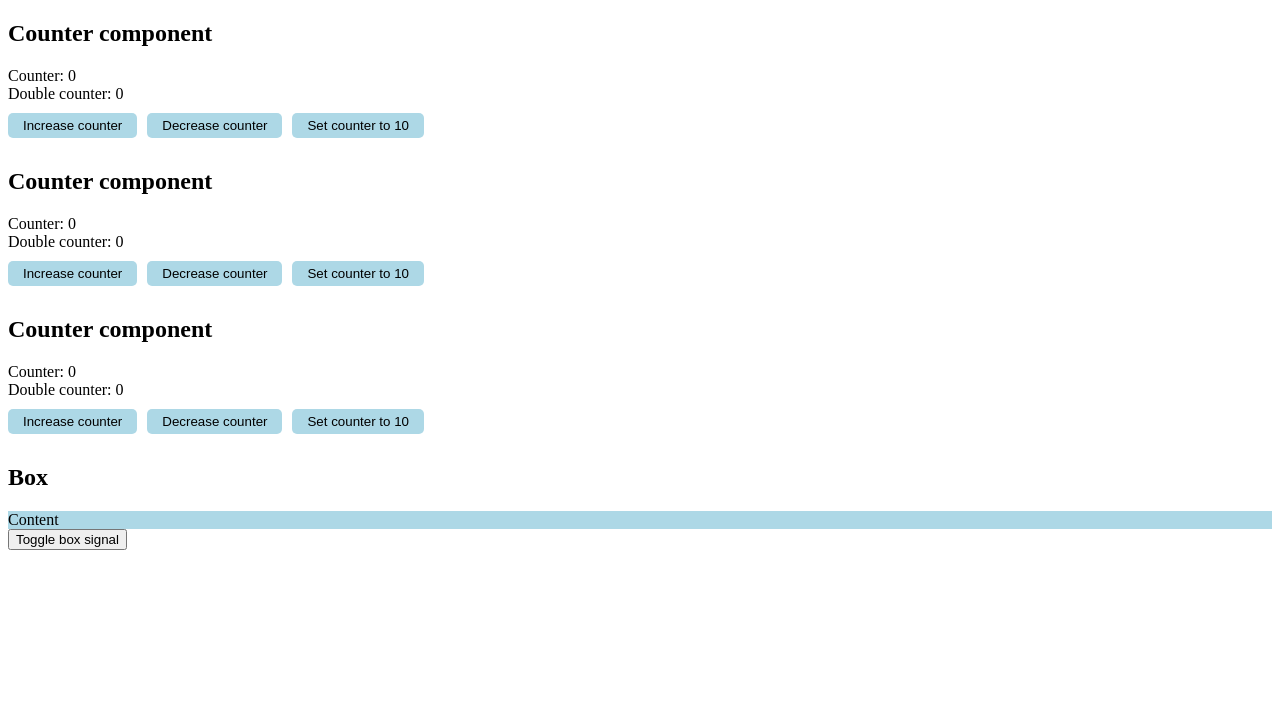
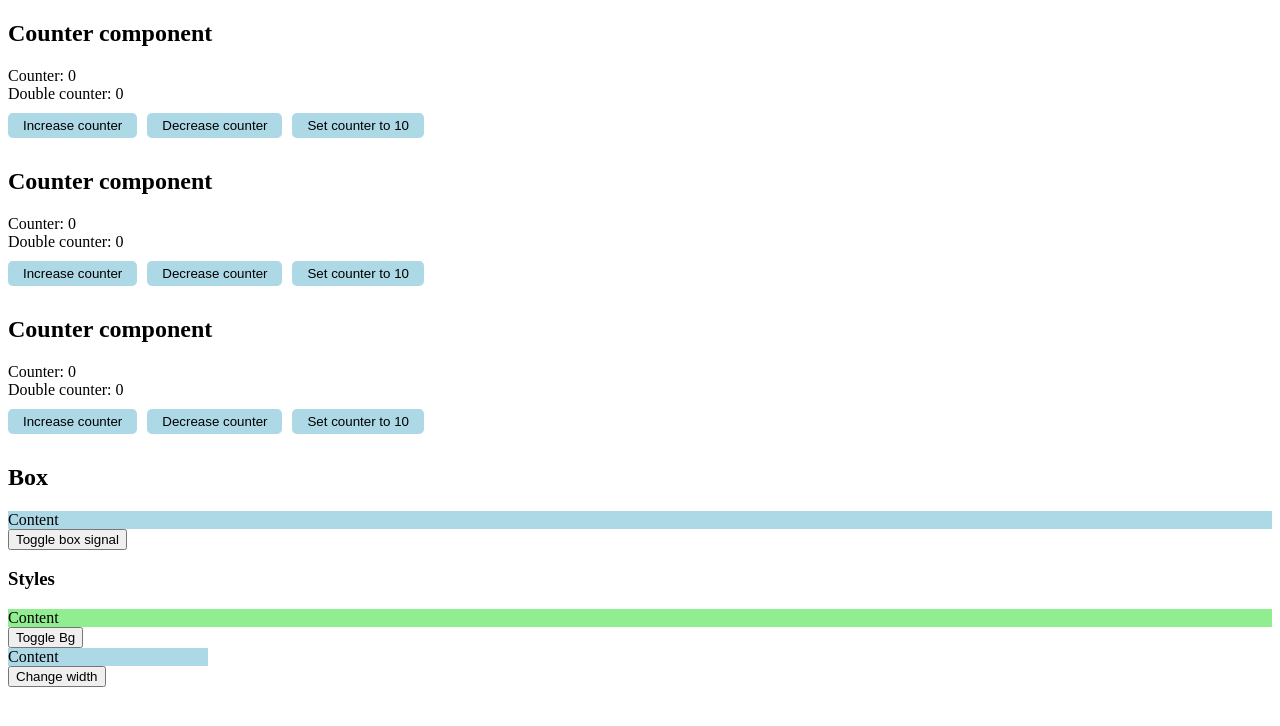
Before and after one commit to AleLoiac/angular-course, an Angular app: page / in a window 1280 px wide. Shown: the top 726 px of the page. Built offline with nearby package versions, Linux system fonts and the light colour scheme.

Commit message:
Use dynamic styles with signals

```diff
--- a/src/app/app2.html
+++ b/src/app/app2.html
@@ -5,6 +5,5 @@
 </section>
 
 <section>
-  <h2>Box</h2>
   <box />
 </section>
--- a/src/app/box/box.html
+++ b/src/app/box/box.html
@@ -1,2 +1,10 @@
+<h2>Box</h2>
 <div [class.box]="isBox()">Content</div>
 <button (click)="toggleBoxSignal()">Toggle box signal</button>
+
+<h3>Styles</h3>
+<div [style.backgroundColor]="bg()">Content</div>
+<button (click)="toggleBg()">Toggle Bg</button>
+
+<div class="box" [style.width.px]="width()">Content</div>
+<button (click)="changeWidth()">Change width</button>
--- a/src/app/box/box.ts
+++ b/src/app/box/box.ts
@@ -12,8 +12,18 @@ import { Component, signal } from '@angular/core';
 })
 export class Box {
   isBox = signal(true);
+  bg = signal('lightgreen');
+  width = signal(200);
 
   toggleBoxSignal() {
     this.isBox.update((v) => !v);
   }
+
+  toggleBg() {
+    this.bg.update((v) => (v === 'lightgreen' ? 'red' : 'lightgreen'));
+  }
+
+  changeWidth() {
+    this.width.update((v) => (v === 200 ? 400 : 200));
+  }
 }
```
